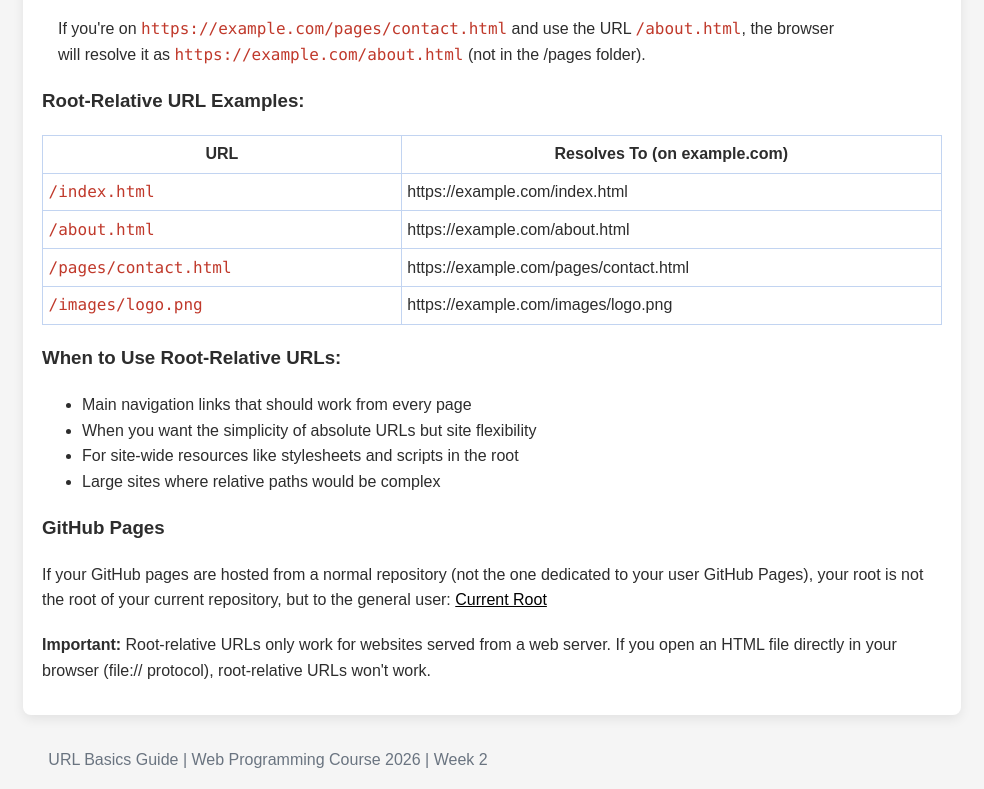
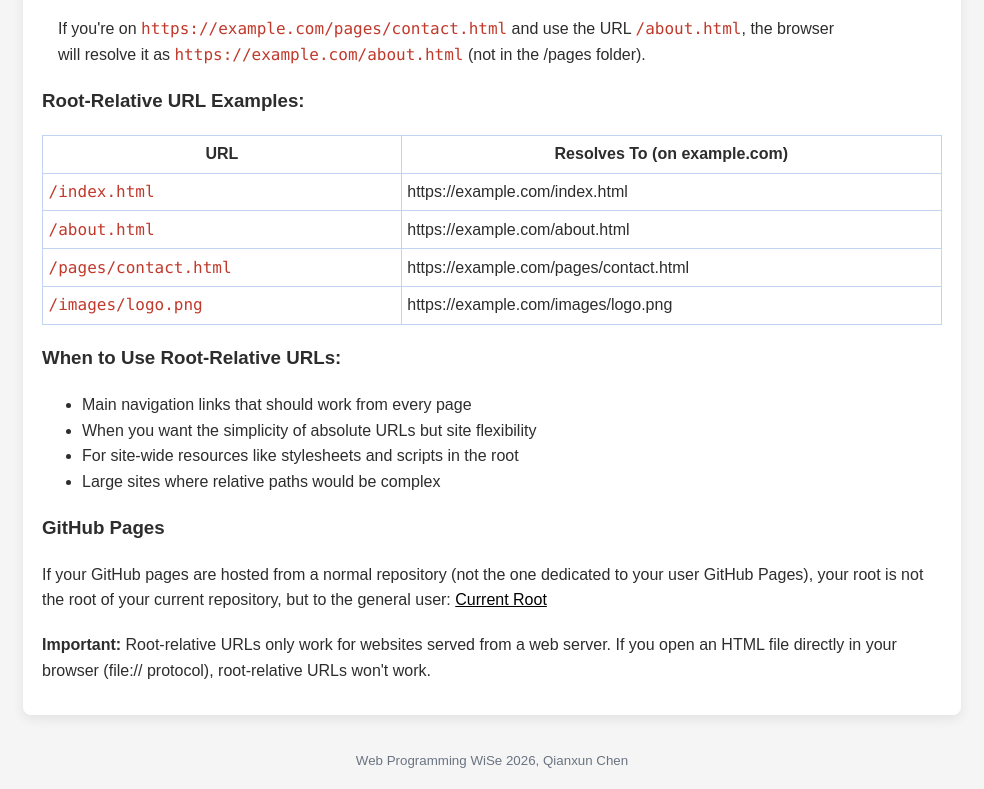
Before and after one commit to cqx931/webProgramming_2026, a plain HTML site: page url.html in a window 1280 px wide. Shown: the part 1999-2788 px from the top of the page, without its empty margins (148-1132 px from the left). Drawn offline with Linux system fonts and the light colour scheme.

Commit message:
minor tweaks

```diff
--- a/url.html
+++ b/url.html
@@ -185,7 +185,7 @@
     </main>
 
     <footer>
-        <p>URL Basics Guide | Web Programming Course 2026 | Week 2</p>
+        <small>Web Programming WiSe 2026, Qianxun Chen</small>
     </footer>
 </body>
 
```
Also changed, not shown: index.html (+2 -2 lines).
